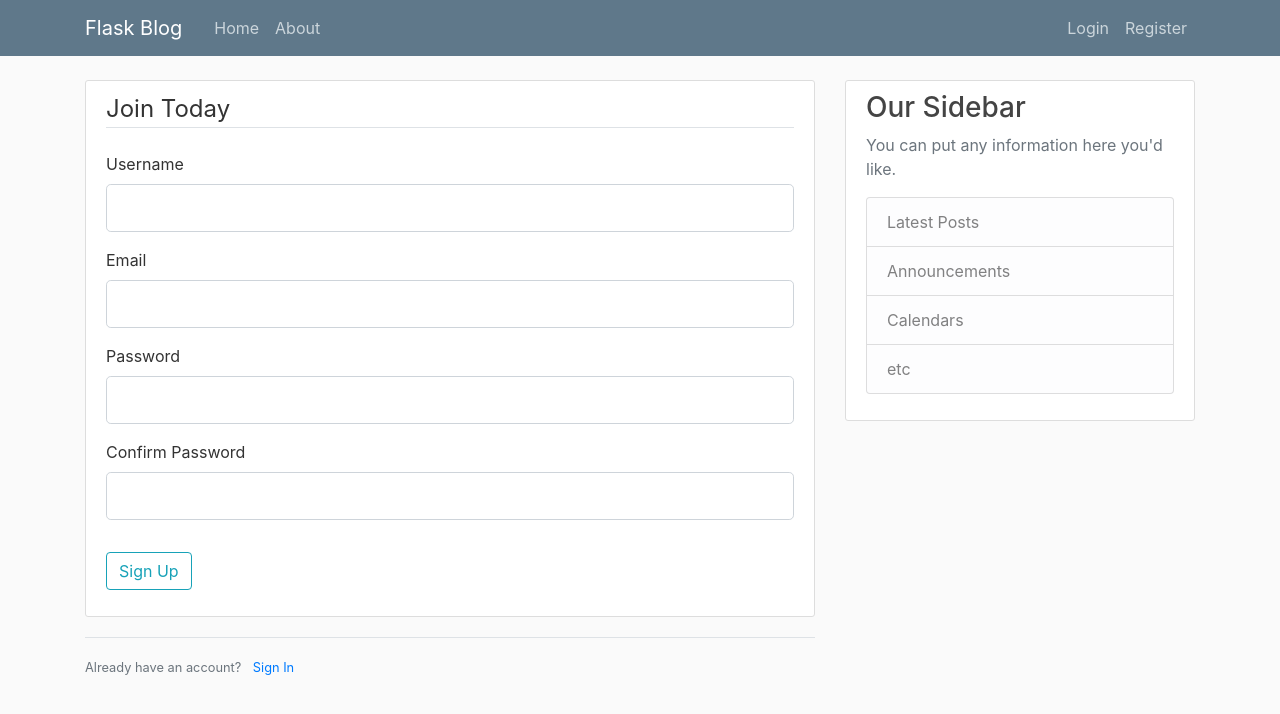
After one commit to AsmitaGauri/Blog-Site-Using-Flask, a Flask app: page /register in a window 1280 px wide. The commit adds this page. Shown: the top 714 px of the page. Run offline with Flask 2, Linux system fonts and the light colour scheme; some libraries are stand-ins or nearby versions.

Commit message:
Implemented Login and Register Form using wtf_forms

```diff
--- a/flask_blog/flaskblog.py
+++ b/flask_blog/flaskblog.py
@@ -1,7 +1,15 @@
-from flask import Flask,render_template,url_for
+from flask import Flask,render_template,url_for,flash,redirect
+# url_for accepts the name of the function you want to pass the control to
+from forms import RegistrationForm,LoginForm
 app=Flask(__name__)
 # initializing flask
 
+
+# to prevent the forms from forgery attacks we need to provide a secret key
+# in cmd line
+# import secrets
+# secrets.token_hex(16)
+app.config['SECRET_KEY']='9ae07d1837a5a3333786463b73ab6d0c'
 
 posts=[
     {
@@ -28,5 +36,28 @@ def home():
 def about():
     return render_template('about.html',title='About')
 
+
+@app.route('/register',methods=['GET','POST'])
+def register():
+    form=RegistrationForm()
+    if form.validate_on_submit():
+        flash(f'Account created for {form.username.data}!','success')
+        return redirect(url_for('home'))
+    return render_template('register.html',title='Register',form=form)
+
+
+
+@app.route('/login',methods=['GET','POST'])
+def login():
+    form=LoginForm()
+    if form.validate_on_submit():
+        if form.email.data=='admin@gmail.com' and form.password.data=='password':
+            flash('You have been logged in!','success')
+            return redirect(url_for('home'))
+        else:
+            flash('Login unsucessful, Please check your password and email again','danger')
+    return render_template('login.html',title='Login',form=form)
+
+
 if __name__=='__main__':
     app.run(debug=True)
--- /dev/null
+++ b/flask_blog/forms.py
@@ -0,0 +1,26 @@
+from flask_wtf import FlaskForm
+from wtforms import StringField,SubmitField,PasswordField,BooleanField
+from wtforms.validators import DataRequired,Length,Email,EqualTo
+
+
+class RegistrationForm(FlaskForm):
+    username=StringField('Username',validators=[DataRequired(),Length(min=2,max=20)])
+
+    email=StringField('Email',validators=[DataRequired(),Email()])
+
+    password=PasswordField('Password',validators=[DataRequired()])
+
+    confirm_password=PasswordField('Confirm Password',validators=[DataRequired(),EqualTo('password')])
+
+    submit=SubmitField('Sign Up')
+
+
+class LoginForm(FlaskForm):
+
+
+    email=StringField('Email',validators=[DataRequired(),Email()])
+
+    password=PasswordField('Password',validators=[DataRequired()])
+
+    remember=BooleanField('Remember Me')
+    submit=SubmitField('Login')
--- a/flask_blog/templates/layout.html
+++ b/flask_blog/templates/layout.html
@@ -49,6 +49,18 @@
    <main role="main" class="container">
     <div class="row">
       <div class="col-md-8">
+        {% with messages=get_flashed_messages(with_categories=True)%}
+        <!-- with categories accept 2nd arguements from flash messages -->
+
+          {% if messages%}
+            {% for category,message in messages%}
+            <div class="alert alert-{{category}}">
+              {{message}}
+            </div>
+            {% endfor%}
+          {% endif %}
+
+        {% endwith %}
         {% block content %}{% endblock %}
       </div>
       <div class="col-md-4">
--- /dev/null
+++ b/flask_blog/templates/register.html
@@ -0,0 +1,81 @@
+{% extends "layout.html"%}
+
+{% block content%}
+
+    <div class="content-section">
+        <form action="" method="POST">
+            {{form.hidden_tag()}}
+            <fieldset class="form-group">
+                <legend class="border-bottom mb-4">Join Today</legend>
+                <div class="form-group">
+                    {{form.username.label(class="form-control-label")}}
+                    <!-- Handling Errors -->
+                    {% if form.username.errors%}
+                       {{form.username(class="form-control form-control-lg is-invalid")}}
+                        <div class="invalid-feedback">
+                            {% for error in form.username.errors%}
+                               <span> {{error}}</span>
+                            {% endfor %}
+                        </div>
+                    {% else %}
+                        {{form.username(class="form-control form-control-lg")}}
+
+                    {% endif %}
+                </div>
+                <div class="form-group">
+                    {{form.email.label(class="form-control-label")}}
+
+                    {% if form.email.errors%}
+                       {{form.email(class="form-control form-control-lg is-invalid")}}
+                        <div class="invalid-feedback">
+                            {% for error in form.email.errors%}
+                               <span> {{error}}</span>
+                            {% endfor %}
+                        </div>
+                    {% else %}
+                        {{form.email(class="form-control form-control-lg")}}
+
+                    {% endif %}
+
+                </div>
+                <div class="form-group">
+                    {{form.password.label(class="form-control-label")}}
+                    {% if form.password.errors%}
+                    {{form.password(class="form-control form-control-lg is-invalid")}}
+                     <div class="invalid-feedback">
+                         {% for error in form.password.errors%}
+                            <span> {{error}}</span>
+                         {% endfor %}
+                     </div>
+                 {% else %}
+                     {{form.password(class="form-control form-control-lg")}}
+
+                 {% endif %}
+                </div>
+                <div class="form-group">
+                    {{form.confirm_password.label(class="form-control-label")}}
+                    {% if form.confirm_password.errors%}
+                    {{form.confirm_password(class="form-control form-control-lg is-invalid")}}
+                     <div class="invalid-feedback">
+                         {% for error in form.confirm_password.errors%}
+                            <span> {{error}}</span>
+                         {% endfor %}
+                     </div>
+                 {% else %}
+                     {{form.confirm_password(class="form-control form-control-lg")}}
+
+                 {% endif %}
+                </div>
+            </fieldset>
+            <div class="form-group">
+                {{form.submit(class="btn btn-outline-info")}}
+            </div>
+        </form>
+    </div>
+    <div class="border-top pt-3">
+        <small class="text-muted">
+            Already have an account? <a href="{{url_for('login')}}" class="ml-2">Sign In</a>
+        </small>
+    </div>
+
+ {% endblock %}
```
Also changed, not shown: flask_blog/templates/login.html (added, +60 -0 lines).
